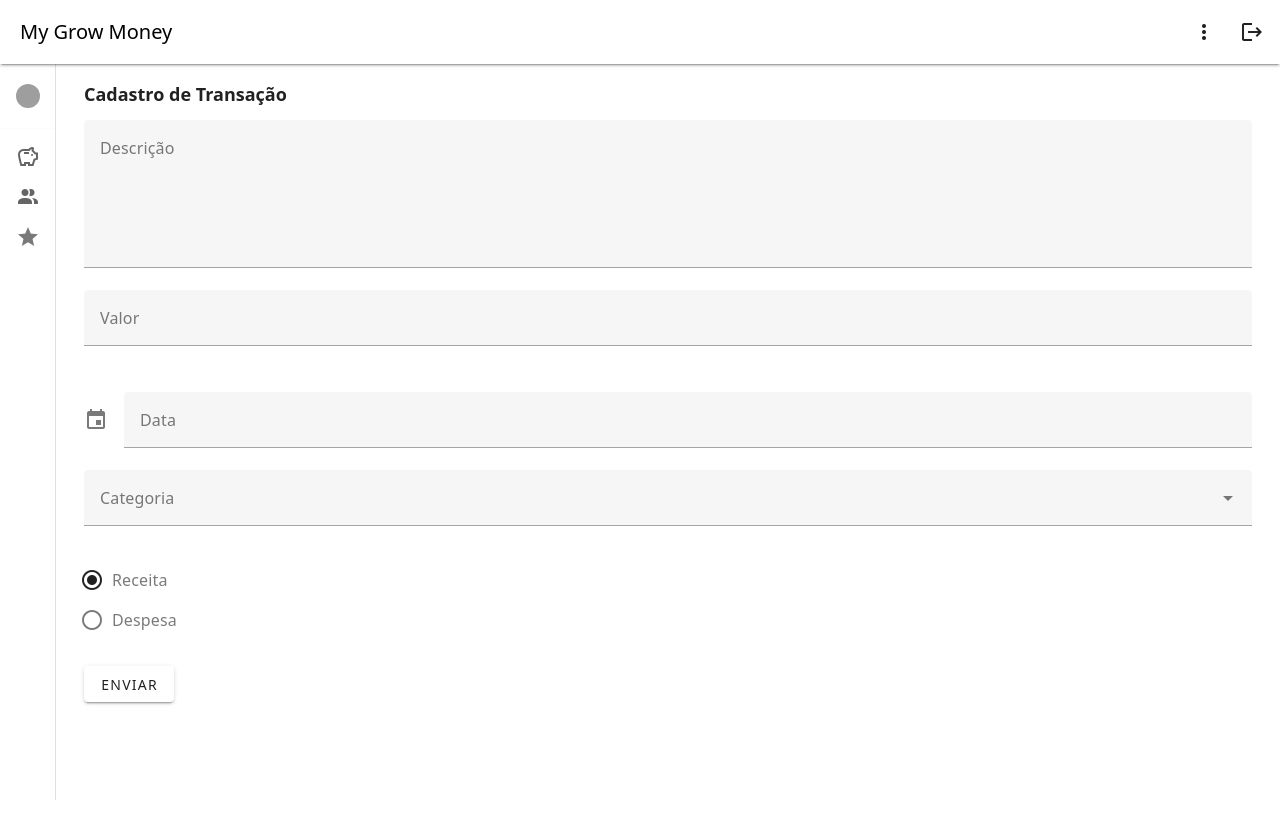
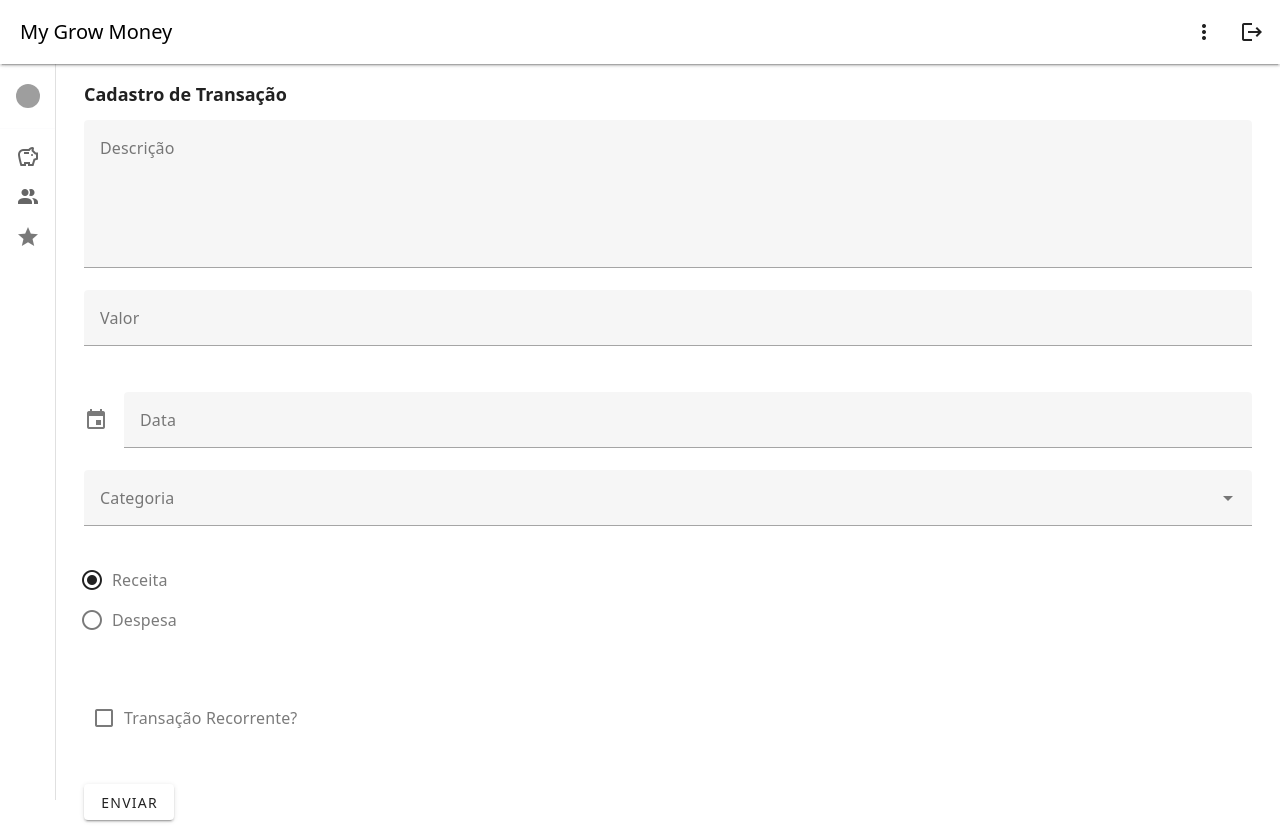
Before and after one commit to Gs-Toledo/MyGrowMoney, a Vue app in the folder Front-end/: page /transacoes/cadastro in a window 1280 px wide. Before the commit the page ends 800 px from the top, so only its background shows below. Built offline with nearby package versions, Linux system fonts and the light colour scheme; no server answers; grey boxes are pictures that could not be loaded.

Commit message:
feat(cadastrarTransacoesPage): campo transacao recorrente

```diff
--- a/Front-end/src/views/CadastrarTransacoesPage.vue
+++ b/Front-end/src/views/CadastrarTransacoesPage.vue
@@ -28,6 +28,16 @@
       </v-radio-group>
     </v-row>
 
+    <v-row>
+      <v-col>
+        <v-checkbox
+          label="Transação Recorrente?"
+          v-model="form.is_recurring"
+          class="mt-4"
+        ></v-checkbox>
+      </v-col>
+    </v-row>
+
     <v-btn
       class="mt-4"
       :disabled="isSendingRequest"
@@ -56,7 +66,8 @@ export default {
         value: null,
         date: null,
         categoryId: null,
-        type: 'receita'
+        type: 'receita',
+        is_recurring: false
       },
       categorias: [],
       isSendingRequest: false
```
